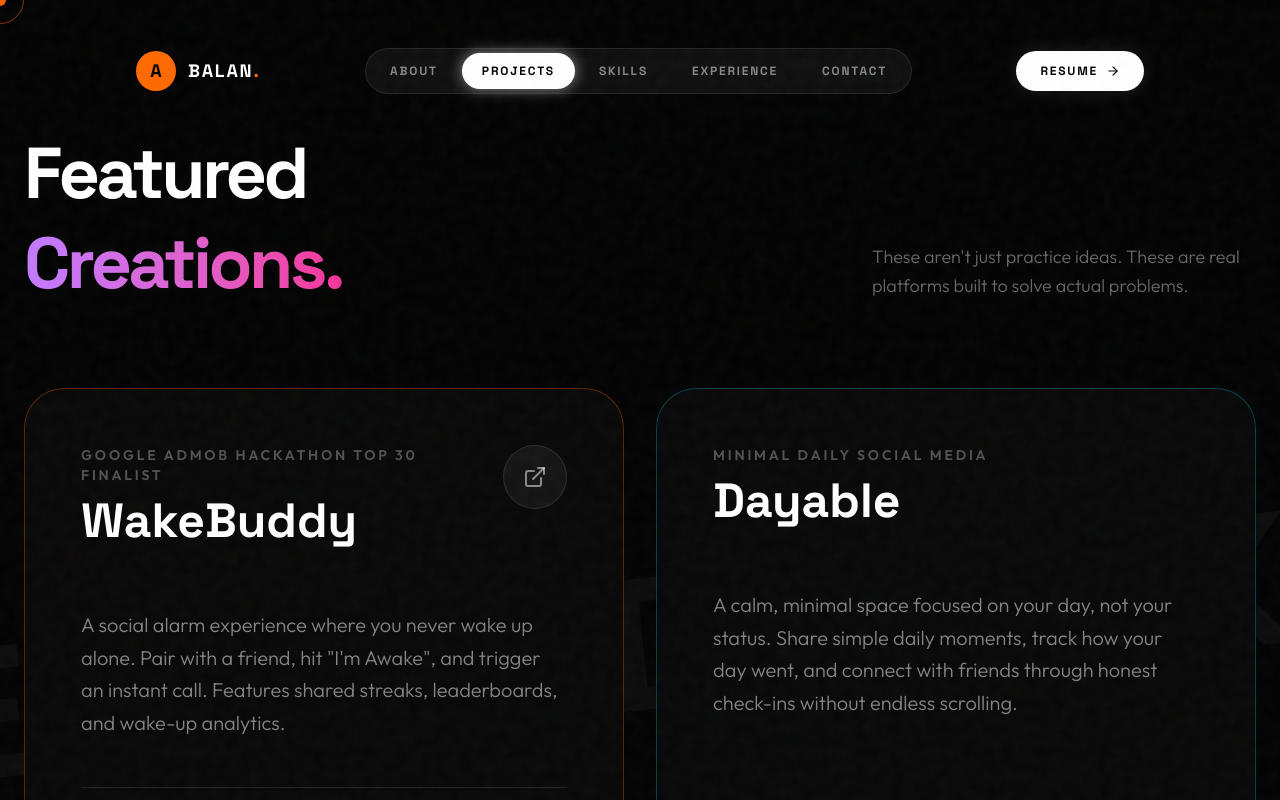
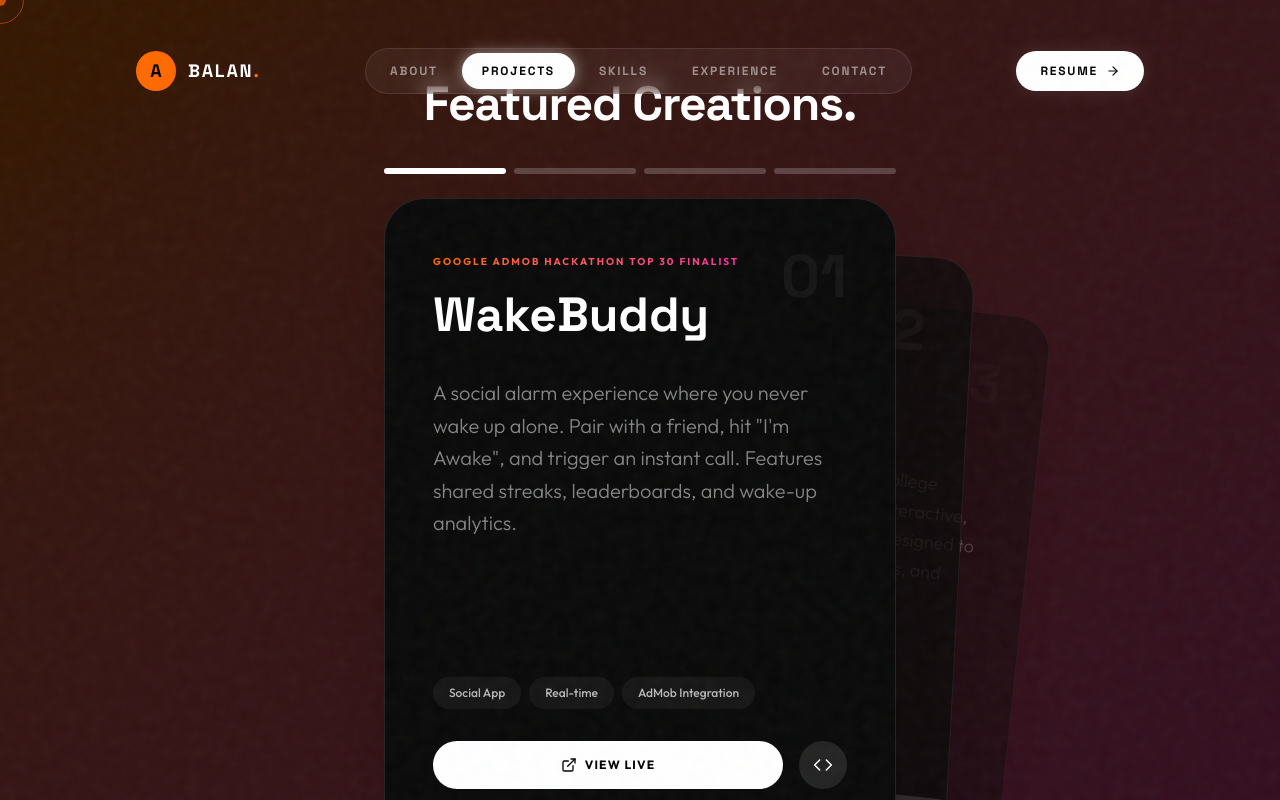
Before and after one commit to AaryaBalan/Portfolio_Aarya, a React (Vite) app: page / in a window 1280 px wide. Both pictures are taken after a click on the button "PROJECTS". Shown: the top 800 px of the page. Built offline with nearby package versions, Linux system fonts and the light colour scheme.

Commit message:
feat: replace project grid layout with an interactive, swipeable card stack component

```diff
--- a/src/components/Projects.jsx
+++ b/src/components/Projects.jsx
@@ -1,4 +1,5 @@
-import { ExternalLinkIcon, CodeIcon } from './Icons'
+import { useState } from 'react'
+import { ExternalLinkIcon, CodeIcon, ArrowRightIcon } from './Icons'
 
 const projects = [
   {
@@ -6,9 +7,8 @@ const projects = [
     subtitle: 'Google AdMob Hackathon Top 30 Finalist',
     description: 'A social alarm experience where you never wake up alone. Pair with a friend, hit "I\'m Awake", and trigger an instant call. Features shared streaks, leaderboards, and wake-up analytics.',
     tags: ['Social App', 'Real-time', 'AdMob Integration'],
-    color: 'from-orange-500/20 to-pink-500/5',
-    accent: 'border-orange-500/30',
-    link: 'https://lnkd.in/gdhQEghu', // Demo Video
+    color: 'from-orange-500 to-pink-500',
+    link: 'https://lnkd.in/gdhQEghu',
     github: 'https://lnkd.in/gXTsUwJz'
   },
   {
@@ -16,8 +16,7 @@ const projects = [
     subtitle: 'Minimal Daily Social Media',
     description: 'A calm, minimal space focused on your day, not your status. Share simple daily moments, track how your day went, and connect with friends through honest check-ins without endless scrolling.',
     tags: ['Social Media', 'Wellness', 'UI/UX'],
-    color: 'from-cyan-500/20 to-blue-500/5',
-    accent: 'border-cyan-500/30',
+    color: 'from-cyan-500 to-blue-500',
     link: '#',
     github: '#'
   },
@@ -26,8 +25,7 @@ const projects = [
     subtitle: 'Department Symposium Platform',
     description: 'The official event website for our college department symposium. A highly interactive, performance-optimized platform designed to handle registrations, event schedules, and showcase activities.',
     tags: ['Event Website', 'College Symposium', 'Interactive'],
-    color: 'from-purple-500/20 to-violet-500/5',
-    accent: 'border-purple-500/30',
+    color: 'from-purple-500 to-violet-500',
     link: 'https://www.zorphix.com/',
     github: '#'
   },
@@ -36,92 +34,198 @@ const projects = [
     subtitle: 'Hackathon Registration Hub',
     description: 'The official registration and information portal for the Asymmetric Club hackathon. Built to handle team formations, live event updates, and provide a seamless onboarding experience for hackers.',
     tags: ['Hackathon', 'Registration Portal', 'College Club'],
-    color: 'from-green-500/20 to-emerald-500/5',
-    accent: 'border-green-500/30',
+    color: 'from-green-500 to-emerald-500',
     link: 'https://hacksymmetric.vercel.app/',
     github: '#'
   },
 ]
 
 const Projects = () => {
+  const [currentIndex, setCurrentIndex] = useState(0)
+  const [touchStart, setTouchStart] = useState(null)
+  const [touchEnd, setTouchEnd] = useState(null)
+
+  // Minimum swipe distance
+  const minSwipeDistance = 50
+
+  const onTouchStart = (e) => {
+    setTouchEnd(null)
+    setTouchStart(e.targetTouches[0].clientX)
+  }
+
+  const onTouchMove = (e) => setTouchEnd(e.targetTouches[0].clientX)
+
+  const onTouchEnd = () => {
+    if (!touchStart || !touchEnd) return
+    const distance = touchStart - touchEnd
+    const isLeftSwipe = distance > minSwipeDistance
+    const isRightSwipe = distance < -minSwipeDistance
+
+    if (isLeftSwipe) {
+      nextCard()
+    }
+    if (isRightSwipe) {
+      prevCard()
+    }
+  }
+
+  const nextCard = () => {
+    setCurrentIndex((prev) => (prev + 1) % projects.length)
+  }
+
+  const prevCard = () => {
+    setCurrentIndex((prev) => (prev - 1 + projects.length) % projects.length)
+  }
+
   return (
-    <section id="projects" className="bg-[#030303] py-32 relative overflow-hidden">
+    <section id="projects" className="min-h-screen bg-[#030303] flex items-center justify-center relative overflow-hidden pt-20 pb-10">
 
-      {/* Infinite scrolling text background */}
-      <div className="absolute top-1/2 left-0 w-full -translate-y-1/2 opacity-[0.03] pointer-events-none select-none flex flex-col gap-8 transform -rotate-6 scale-125">
-        <div className="whitespace-nowrap animate-marquee">
-          <span className="text-[150px] font-display font-black mr-8">FEATURED WORK • RECENT PROJECTS • CREATIVE DESIGNS •</span>
-          <span className="text-[150px] font-display font-black">FEATURED WORK • RECENT PROJECTS • CREATIVE DESIGNS •</span>
-        </div>
-        <div className="whitespace-nowrap animate-marquee" style={{ animationDirection: 'reverse' }}>
-          <span className="text-[150px] font-display font-black text-transparent -webkit-text-stroke-2 mr-8">WEBSITES • MOBILE APPS • ONLINE STORES •</span>
-          <span className="text-[150px] font-display font-black text-transparent -webkit-text-stroke-2">WEBSITES • MOBILE APPS • ONLINE STORES •</span>
-        </div>
-      </div>
+      {/* Background Glow */}
+      <div className={`absolute inset-0 opacity-20 transition-colors duration-1000 bg-gradient-to-br ${projects[currentIndex].color}`} />
 
-      <div className="max-w-7xl mx-auto px-6 relative z-10">
+      <div className="w-full max-w-4xl mx-auto px-4 sm:px-6 relative z-10 flex flex-col items-center">
 
-        <div className="flex flex-col md:flex-row justify-between items-end mb-20">
-          <div>
-            <h2 className="text-5xl md:text-7xl font-display font-black leading-tight tracking-tighter">
-              Featured <br/>
-              <span className="text-transparent bg-clip-text bg-gradient-to-r from-purple-400 to-pink-500">Creations.</span>
-            </h2>
-          </div>
-          <p className="text-white/40 max-w-sm text-lg font-light leading-relaxed pb-2">
-            These aren't just practice ideas. These are real platforms built to solve actual problems.
-          </p>
+        <h2 className="text-3xl md:text-5xl font-display font-black text-white mb-10 text-center tracking-tight">
+          Featured Creations.
+        </h2>
+
+        {/* Story Progress Bars */}
+        <div className="flex w-full gap-2 mb-6 max-w-lg">
+          {projects.map((_, idx) => (
+            <div
+              key={idx}
+              className="h-1.5 flex-1 rounded-full bg-white/20 overflow-hidden cursor-pointer"
+              onClick={() => setCurrentIndex(idx)}
+            >
+              <div
+                className={`h-full bg-white transition-all duration-300 ${
+                  idx === currentIndex ? 'w-full' : idx < currentIndex ? 'w-full opacity-50' : 'w-0'
+                }`}
+              />
+            </div>
+          ))}
         </div>
 
-        <div className="grid grid-cols-1 lg:grid-cols-2 gap-8">
-          {projects.map((p, i) => (
-            <div
-              key={i}
-              className={`group relative overflow-hidden bg-[#080808] border ${p.accent} rounded-[2.5rem] p-10 md:p-14 transition-all duration-500 hover:scale-[1.01] hover:shadow-[0_0_50px_rgba(0,0,0,0.8)]`}
-            >
-              {/* Hover glow effect */}
-              <div className={`absolute inset-0 bg-gradient-to-br ${p.color} opacity-0 group-hover:opacity-100 transition-opacity duration-700 pointer-events-none`} />
+        {/* Swipeable Card Container */}
+        <div
+          className="relative w-full max-w-lg aspect-[3/4] md:aspect-[4/5] perspective-1000 select-none"
+          onTouchStart={onTouchStart}
+          onTouchMove={onTouchMove}
+          onTouchEnd={onTouchEnd}
+        >
+          {projects.map((p, idx) => {
+            // Calculate relative position for stacking effect
+            // We use modulo arithmetic to allow wrapping around the stack
+            const total = projects.length;
+            let offset = (idx - currentIndex + total) % total;
 
-              <div className="relative z-10 h-full flex flex-col">
+            // If it's the "previous" card (just swiped away), we'll animate it sliding left
+            // For simplicity, we just look at the raw difference for the exit animation
+            let isPrev = (currentIndex === 0 && idx === total - 1) || (idx === currentIndex - 1);
 
-                <div className="flex justify-between items-start mb-16">
+            let isActive = offset === 0;
+            let isNext1 = offset === 1;
+            let isNext2 = offset === 2;
+
+            // Base styling for all cards
+            let transformStyle = '';
+            let opacityStyle = '';
+            let zIndexStyle = '';
+
+            if (isActive) {
+              transformStyle = 'translate-x-0 translate-y-0 scale-100 rotate-0';
+              opacityStyle = 'opacity-100';
+              zIndexStyle = 'z-40';
+            } else if (isNext1) {
+              // Fanned out to the right slightly, rotated to show the top right corner
+              transformStyle = 'translate-x-[15%] translate-y-[5%] scale-95 rotate-3';
+              opacityStyle = 'opacity-70';
+              zIndexStyle = 'z-30';
+            } else if (isNext2) {
+              // Fanned out further to the right, rotated more to show even more corner
+              transformStyle = 'translate-x-[30%] translate-y-[10%] scale-90 rotate-6';
+              opacityStyle = 'opacity-40';
+              zIndexStyle = 'z-20';
+            } else if (isPrev) {
+              // Card sliding out to the left
+              transformStyle = '-translate-x-[120%] translate-y-[10%] scale-90 rotate-[-10deg]';
+              opacityStyle = 'opacity-0';
+              zIndexStyle = 'z-50'; // Keep it above while exiting
+            } else {
+              // Hidden deep in the stack
+              transformStyle = 'translate-x-[45%] translate-y-[15%] scale-85 rotate-9';
+              opacityStyle = 'opacity-0';
+              zIndexStyle = 'z-10';
+            }
+
+            return (
+              <div
+                key={idx}
+                className={`absolute inset-0 w-full h-full rounded-[2.5rem] bg-[#0a0a0a] border border-white/10 p-8 md:p-12 flex flex-col justify-between transition-all duration-700 ease-out shadow-2xl ${zIndexStyle} ${opacityStyle} ${transformStyle} ${isActive ? 'pointer-events-auto cursor-auto' : 'pointer-events-none'}`}
+              >
+                {/* Header */}
+                <div className="flex justify-between items-start">
                   <div>
-                    <div className="text-white/30 text-sm font-semibold uppercase tracking-[0.2em] mb-3">{p.subtitle}</div>
-                    <h3 className="text-4xl md:text-5xl font-display font-black text-white group-hover:text-transparent group-hover:bg-clip-text group-hover:bg-gradient-to-r group-hover:from-white group-hover:to-white/50 transition-all duration-300">
+                    <span className={`inline-block text-[10px] font-bold uppercase tracking-[0.2em] mb-4 bg-gradient-to-r ${p.color} text-transparent bg-clip-text`}>
+                      {p.subtitle}
+                    </span>
+                    <h3 className="text-4xl md:text-5xl font-display font-black text-white leading-tight">
                       {p.title}
                     </h3>
                   </div>
-
-                  {p.link !== '#' && (
-                    <a href={p.link} target="_blank" rel="noopener noreferrer" className="w-16 h-16 rounded-full bg-white/5 border border-white/10 flex items-center justify-center text-white/50 group-hover:bg-white group-hover:text-black group-hover:scale-110 transition-all duration-300 flex-shrink-0 ml-4">
-                      <ExternalLinkIcon size={24} />
-                    </a>
-                  )}
+                  <span className="text-6xl font-display font-black text-white/5">{`0${idx + 1}`}</span>
                 </div>
 
-                <p className="text-xl text-white/50 leading-relaxed mb-12 max-w-lg font-light">
+                {/* Body */}
+                <p className="text-lg md:text-xl text-white/50 leading-relaxed font-light my-8">
                   {p.description}
                 </p>
 
-                <div className="mt-auto flex flex-col md:flex-row justify-between items-start md:items-center gap-6 pt-8 border-t border-white/10">
-                  <div className="flex flex-wrap gap-3">
+                {/* Footer */}
+                <div className="mt-auto space-y-8">
+                  <div className="flex flex-wrap gap-2">
                     {p.tags.map(tag => (
-                      <span key={tag} className="text-xs bg-white/5 text-white/70 px-4 py-2 rounded-full font-medium tracking-wide uppercase">
+                      <span key={tag} className="text-xs bg-white/5 text-white/70 px-4 py-2 rounded-full font-medium">
                         {tag}
                       </span>
                     ))}
                   </div>
 
-                  {p.github !== '#' && (
-                    <a href={p.github} target="_blank" rel="noopener noreferrer" className="text-sm font-bold text-white/40 hover:text-white uppercase tracking-widest flex items-center gap-2 transition-colors whitespace-nowrap">
-                      <CodeIcon size={16} /> Source Code
-                    </a>
-                  )}
+                  <div className="flex items-center gap-4">
+                    {p.link !== '#' && (
+                      <a href={p.link} target="_blank" rel="noopener noreferrer" className={`flex-1 bg-white text-black font-bold uppercase tracking-widest text-xs py-4 rounded-full flex items-center justify-center gap-2 transition-transform ${isActive ? 'hover:scale-105' : ''}`}>
+                        <ExternalLinkIcon size={16} /> View Live
+                      </a>
+                    )}
+                    {p.github !== '#' && (
+                      <a href={p.github} target="_blank" rel="noopener noreferrer" className="w-12 h-12 bg-white/10 rounded-full flex items-center justify-center text-white hover:bg-white hover:text-black transition-colors">
+                        <CodeIcon size={20} />
+                      </a>
+                    )}
+                  </div>
                 </div>
+              </div>
+            )
+          })}
+        </div>
 
-              </div>
-            </div>
-          ))}
+        {/* Controls */}
+        <div className="flex items-center gap-6 mt-10">
+          <button
+            onClick={prevCard}
+            className="w-14 h-14 rounded-full border border-white/20 flex items-center justify-center text-white/50 hover:text-white hover:bg-white/10 transition-colors rotate-180"
+          >
+            <ArrowRightIcon size={24} />
+          </button>
+          <span className="text-xs font-mono tracking-widest uppercase text-white/40">
+            Swipe or Click
+          </span>
+          <button
+            onClick={nextCard}
+            className={`w-14 h-14 rounded-full flex items-center justify-center text-white transition-all duration-300 hover:scale-110 shadow-lg bg-gradient-to-r ${projects[currentIndex].color}`}
+          >
+            <ArrowRightIcon size={24} />
+          </button>
         </div>
 
       </div>
```
